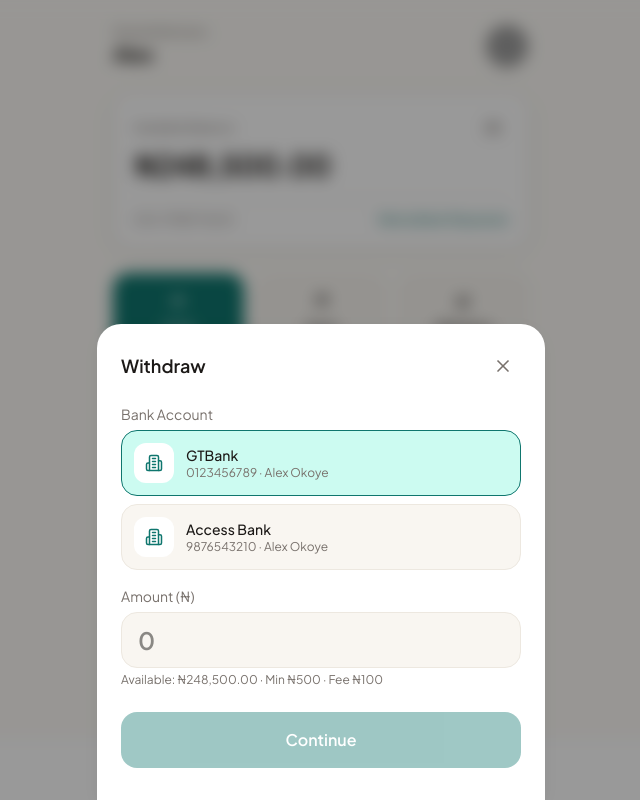
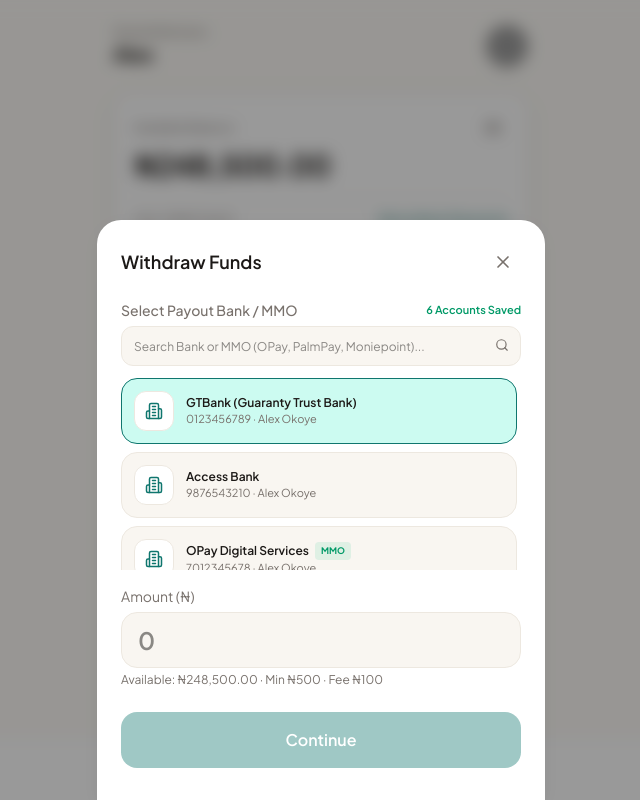
Before and after one commit to ashirushehu2015-stack/WALLET, a React (Vite) app in the folder mangapay-antigravity/mangapay-for-antigravity/: page / in a window 1280 px wide. Both pictures are taken after a click on the button "Withdraw". Shown: the top 800 px of the page, without its empty margins (319-959 px from the left). Built offline with nearby package versions, Linux system fonts and the light colour scheme; no server answers; grey boxes are pictures that could not be loaded.

Commit message:
feat: add OPay, PalmPay, Moniepoint, and Kuda MMO withdrawal support with instant search

```diff
--- a/mangapay-antigravity/mangapay-for-antigravity/src/api/api.ts
+++ b/mangapay-antigravity/mangapay-for-antigravity/src/api/api.ts
@@ -249,8 +249,12 @@ const user: User = {
   tier: "Tier 1",
   biometricEnabled: true,
   banks: [
-    { id: "b1", name: "Alex Okoye", accountNumber: "0123456789", bankName: "GTBank" },
+    { id: "b1", name: "Alex Okoye", accountNumber: "0123456789", bankName: "GTBank (Guaranty Trust Bank)" },
     { id: "b2", name: "Alex Okoye", accountNumber: "9876543210", bankName: "Access Bank" },
+    { id: "b3", name: "Alex Okoye", accountNumber: "7012345678", bankName: "OPay Digital Services" },
+    { id: "b4", name: "Alex Okoye", accountNumber: "8098765432", bankName: "PalmPay" },
+    { id: "b5", name: "Alex Okoye", accountNumber: "5543210987", bankName: "Moniepoint Microfinance Bank" },
+    { id: "b6", name: "Alex Okoye", accountNumber: "2019876543", bankName: "Kuda Microfinance Bank" },
   ],
   dva: { accountNumber: "9988776655", bankName: "Wema Bank (Paystack)" },
 };
--- a/mangapay-antigravity/mangapay-for-antigravity/src/components/WithdrawBottomSheet.tsx
+++ b/mangapay-antigravity/mangapay-for-antigravity/src/components/WithdrawBottomSheet.tsx
@@ -1,5 +1,5 @@
 import { useState } from "react";
-import { X, Building2 } from "lucide-react";
+import { X, Building2, Search } from "lucide-react";
 import { formatNaira } from "../api/api";
 
 interface Bank {
@@ -26,22 +26,29 @@ export default function WithdrawBottomSheet({
 }: Props) {
   const [step, setStep] = useState<"form" | "review">("form");
   const [bankId, setBankId] = useState(banks[0]?.id || "");
+  const [searchQuery, setSearchQuery] = useState("");
   const [amount, setAmount] = useState("");
   const [loading, setLoading] = useState(false);
 
   if (!open) return null;
 
+  const filteredBanks = banks.filter(
+    (b) =>
+      b.bankName.toLowerCase().includes(searchQuery.toLowerCase()) ||
+      b.accountNumber.includes(searchQuery)
+  );
+
   const numeric = Number(amount.replace(/,/g, "")) || 0;
   const fee = 100;
   const total = numeric + fee;
-  const canContinue =
-    bankId && numeric >= 500 && total <= balance;
+  const canContinue = bankId && numeric >= 500 && total <= balance;
 
   const selected = banks.find((b) => b.id === bankId);
 
   const reset = () => {
     setStep("form");
     setAmount("");
+    setSearchQuery("");
   };
 
   const handleConfirm = async () => {
@@ -60,7 +67,7 @@ export default function WithdrawBottomSheet({
       <div className="bg-surface w-full max-w-md rounded-t-[24px] p-6 pb-8 shadow-soft max-h-[90vh] overflow-y-auto">
         <div className="flex items-center justify-between mb-5">
           <h3 className="text-lg font-semibold">
-            {step === "form" ? "Withdraw" : "Review Payout"}
+            {step === "form" ? "Withdraw Funds" : "Review Payout"}
           </h3>
           <button
             onClick={() => {
@@ -78,31 +85,65 @@ export default function WithdrawBottomSheet({
 
         {step === "form" ? (
           <>
-            <label className="block text-sm text-text-secondary mb-1.5">
-              Bank Account
+            <div className="flex items-center justify-between mb-1.5">
+              <label className="block text-sm font-medium text-text-secondary">
+                Select Payout Bank / MMO
               </label>
-            <div className="space-y-2 mb-4">
-              {banks.map((b) => (
+              <span className="text-[11px] font-semibold text-emerald-600 dark:text-emerald-400">
+                {banks.length} Accounts Saved
+              </span>
+            </div>
+
+            <div className="relative mb-3">
+              <input
+                type="text"
+                value={searchQuery}
+                onChange={(e) => setSearchQuery(e.target.value)}
+                placeholder="Search Bank or MMO (OPay, PalmPay, Moniepoint)..."
+                className="w-full h-10 px-3 pr-9 text-xs rounded-xl bg-elevated border border-border text-text-primary focus:outline-none focus:border-accent"
+              />
+              <Search className="absolute right-3 top-3 text-text-secondary" size={14} />
+            </div>
+
+            <div className="space-y-2 mb-4 max-h-48 overflow-y-auto pr-1 custom-scrollbar">
+              {filteredBanks.map((b) => {
+                const isMMO =
+                  b.bankName.includes("OPay") ||
+                  b.bankName.includes("PalmPay") ||
+                  b.bankName.includes("Moniepoint") ||
+                  b.bankName.includes("Kuda");
+
+                return (
                   <button
                     key={b.id}
                     onClick={() => setBankId(b.id)}
-                  className={`w-full flex items-center gap-3 p-3 rounded-2xl border transition text-left ${
+                    className={`w-full flex items-center justify-between p-3 rounded-2xl border transition text-left ${
                       bankId === b.id
                         ? "border-accent bg-accent-soft"
-                      : "border-border bg-elevated"
+                        : "border-border bg-elevated hover:bg-surface"
                     }`}
                   >
-                  <div className="w-10 h-10 rounded-xl bg-surface flex items-center justify-center">
+                    <div className="flex items-center gap-3">
+                      <div className="w-10 h-10 rounded-xl bg-surface flex items-center justify-center border border-border">
                         <Building2 size={18} className="text-accent" />
                       </div>
                       <div>
-                    <p className="font-medium text-sm">{b.bankName}</p>
-                    <p className="text-xs text-text-secondary">
+                        <div className="flex items-center gap-1.5">
+                          <p className="font-semibold text-xs text-text-primary">{b.bankName}</p>
+                          {isMMO && (
+                            <span className="px-1.5 py-0.5 text-[9px] font-bold rounded bg-emerald-500/10 text-emerald-600 dark:text-emerald-400">
+                              MMO
+                            </span>
+                          )}
+                        </div>
+                        <p className="text-[11px] text-text-secondary">
                           {b.accountNumber} · {b.name}
                         </p>
                       </div>
+                    </div>
                   </button>
-              ))}
+                );
+              })}
             </div>
 
             <label className="block text-sm text-text-secondary mb-1.5">
```
Lines whose indentation alone changed are shown as unchanged.
